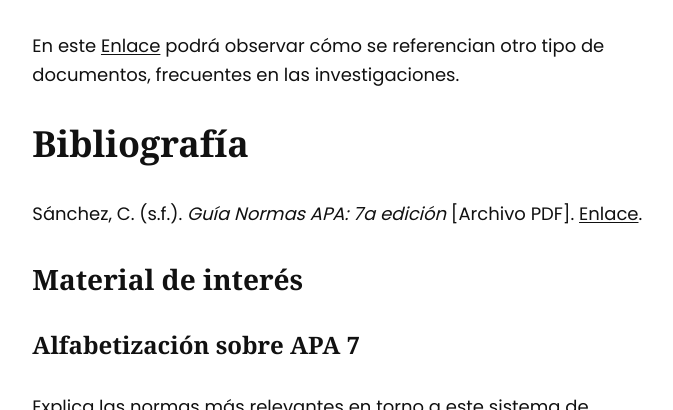
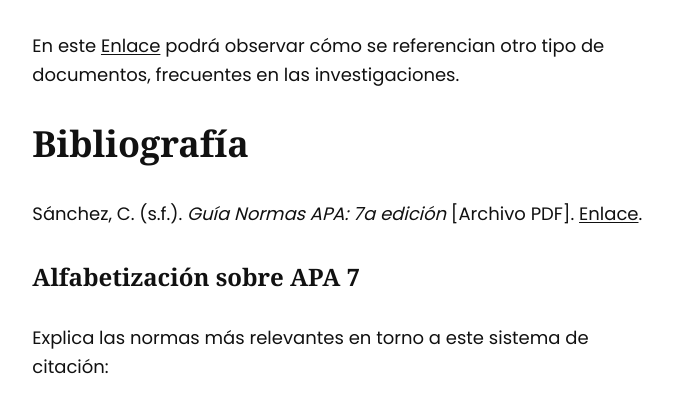
Before and after one commit to asoesem/asoesem.github.io, a Jekyll site: the page built from _posts/2024-03-29-Que son las Normas APA.md, in a window 1280 px wide and 900 px high, scrolled down 9743 px, cut to the strip 0-410 px from the top of the window. Shown: the whole strip, without its empty margins (457-1130 px from the left). Built offline with Jekyll 4.4.1, drawn with Linux system fonts in a browser that asks for light colours.

Commit message:
2024-03-29-Que son las Normas APA.md
Cambio de formato.

```diff
--- a/_posts/2024-03-29-Que son las Normas APA.md
+++ b/_posts/2024-03-29-Que son las Normas APA.md
@@ -145,7 +145,6 @@ En este [Enlace](https://normas-apa.org/referencias/ejemplos/) podrá observar c
 
 Sánchez, C. (s.f.). *Guía Normas APA: 7a edición* [Archivo PDF]. [Enlace](https://normas-apa.org/wp-content/uploads/Guia-Normas-APA-7ma-edicion.pdf).
 
-## Material de interés ##
 ### Alfabetización sobre APA 7 ###
 Explica las normas más relevantes en torno a este sistema de citación:
 
```
